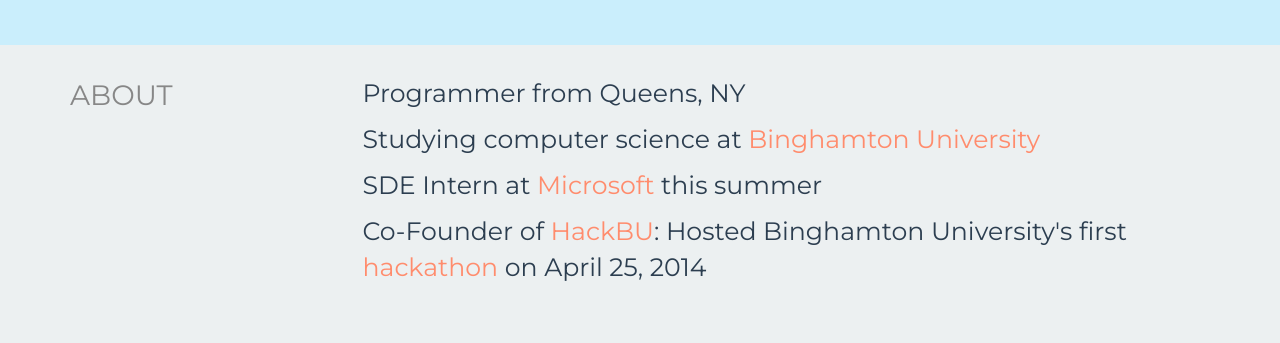
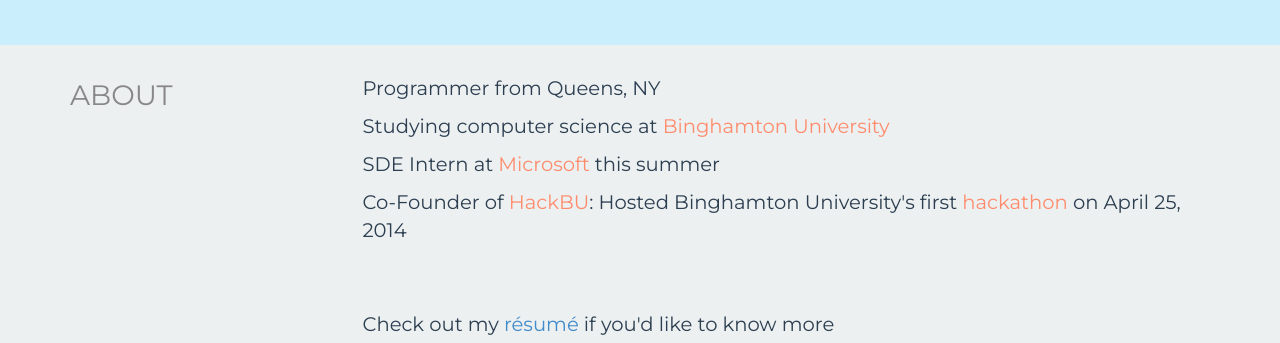
Before and after one commit to shafiry/shafiry.github.io, a plain HTML site: page index.html in a window 1280 px wide. Shown: the part 195-538 px from the top of the page. Drawn offline with nearby package versions, Linux system fonts and the light colour scheme.

Commit message:
Update style.css

```diff
--- a/style.css
+++ b/style.css
@@ -45,5 +45,5 @@ a.spots {
 }
 
 .aboutme{
-	font-size:1.8em;
+	font-size:1.4em;
 }
```
